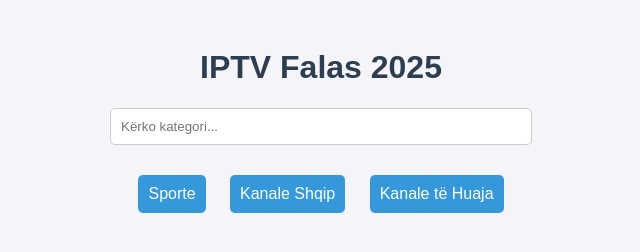
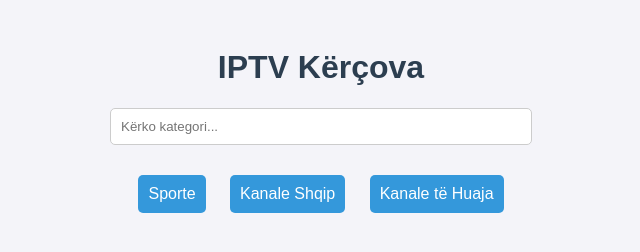
Before and after one commit to diti-ux/web-2, a plain HTML site: page index.html in a window 1280 px wide. Shown: the whole page, without its empty margins (319-959 px from the left). Drawn offline with Linux system fonts and the light colour scheme.

```diff
--- a/index.html
+++ b/index.html
@@ -8,7 +8,7 @@
 </head>
 <body>
 
-    <h1>IPTV Falas 2025</h1>
+    <h1>IPTV Kërçova</h1>
 
     <input type="text" id="search" onkeyup="kerkoKategori()" placeholder="Kërko kategori...">
 
```
